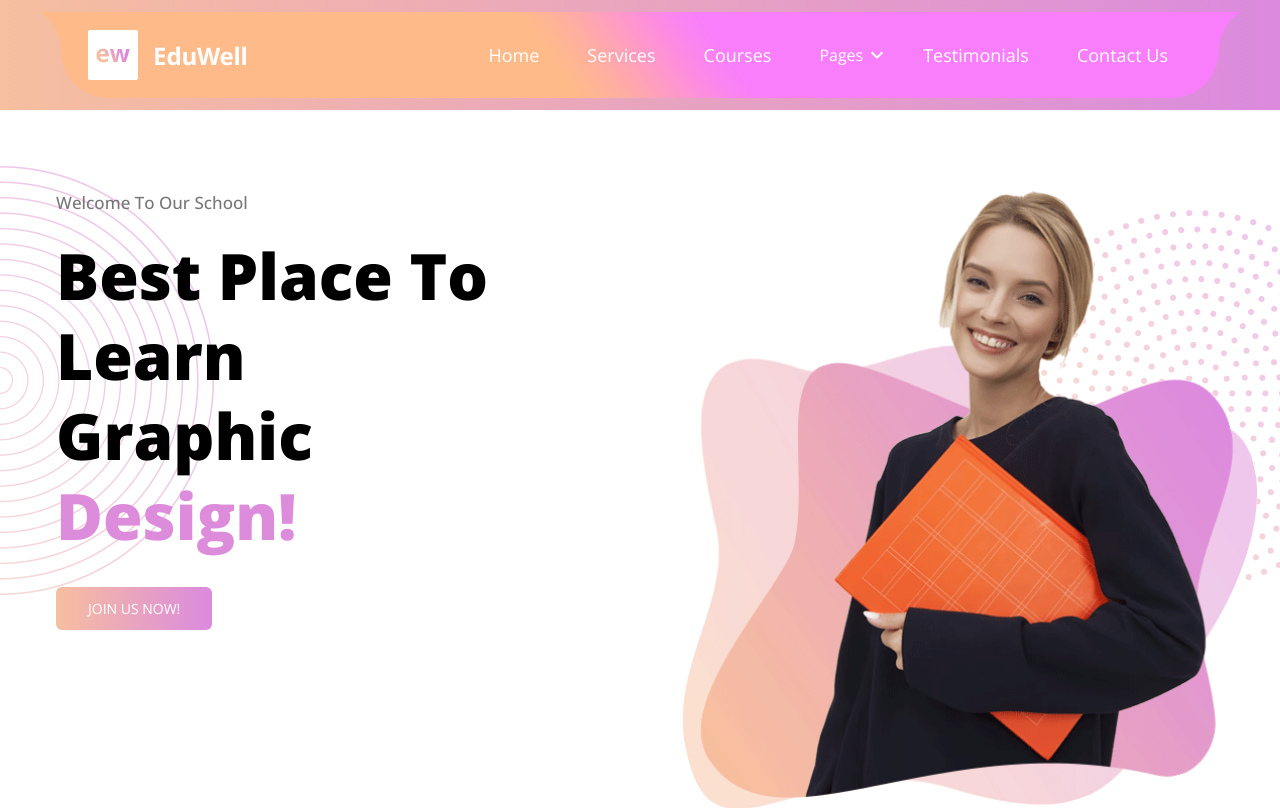
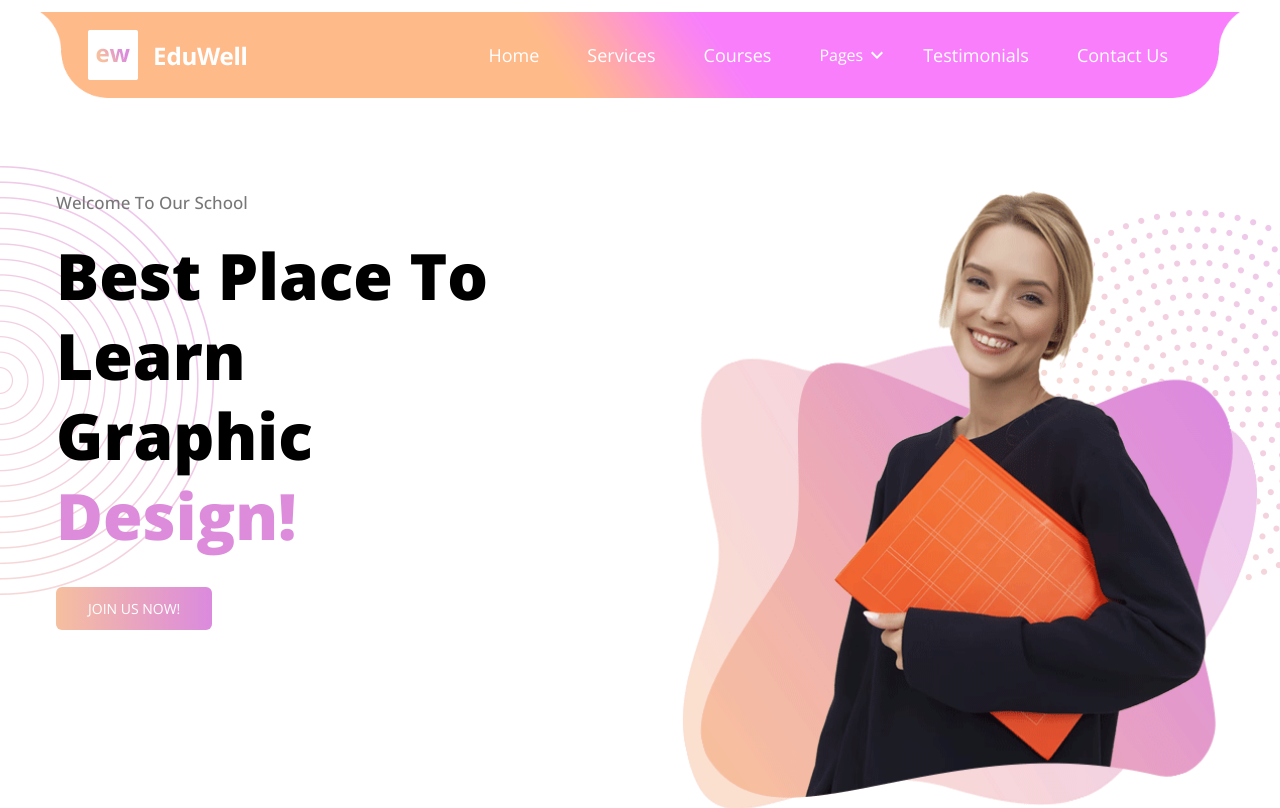
Before and after one commit to EnzoGoncalves/tailwindcss-school-website, a website: page src/index.html in a window 1280 px wide. Shown: the top 808 px of the page. Drawn offline with nearby package versions, Linux system fonts and the light colour scheme.

Commit message:
final commit

```diff
--- a/src/assets/css/custom.css
+++ b/src/assets/css/custom.css
@@ -64,3 +64,13 @@ html {
       height: 0;
   }
 }
+
+.gradient {
+  background-image: linear-gradient(rgba(246,191,159,1), rgba(219,138,222,1));
+}
+
+@media (min-width: 1280px) {
+  .gradient {
+    background-image: none;
+  }
+}
--- a/src/assets/css/style.css
+++ b/src/assets/css/style.css
@@ -32,7 +32,7 @@
     }
 
     .gradient-theme {
-        @apply bg-gradient-to-r from-[rgba(246,191,159,1)] to-[rgba(219,138,222,1)];
+        @apply  bg-gradient-to-r from-[rgba(246,191,159,1)] to-[rgba(219,138,222,1)];
     }
 
     .nav-link {
--- a/src/index.html
+++ b/src/index.html
@@ -8,7 +8,7 @@
       name="description"
       content="Your best place to learn graphic design"
     />
-    <meta name="theme-color" content="#dc8cdb" />
+    <meta name="theme-color" content="#dc8cdb"/>
     <title>EduWell - Education</title>
 
     <!-- FONTS -->
@@ -38,7 +38,7 @@
     <!-- HEADER -->
     <header class="h-[100px] md:h-[110px] w-full relative z-[999]" id="header">
       <div
-        class="relative h-full mx-auto px-10 z-50 gradient-theme"
+        class="relative h-full mx-auto px-10 z-50 gradient"
       >
         <div
           class="container xl:px-12 relative mx-auto flex justify-between h-full items-center"
```
Also changed, not shown: README.md.
